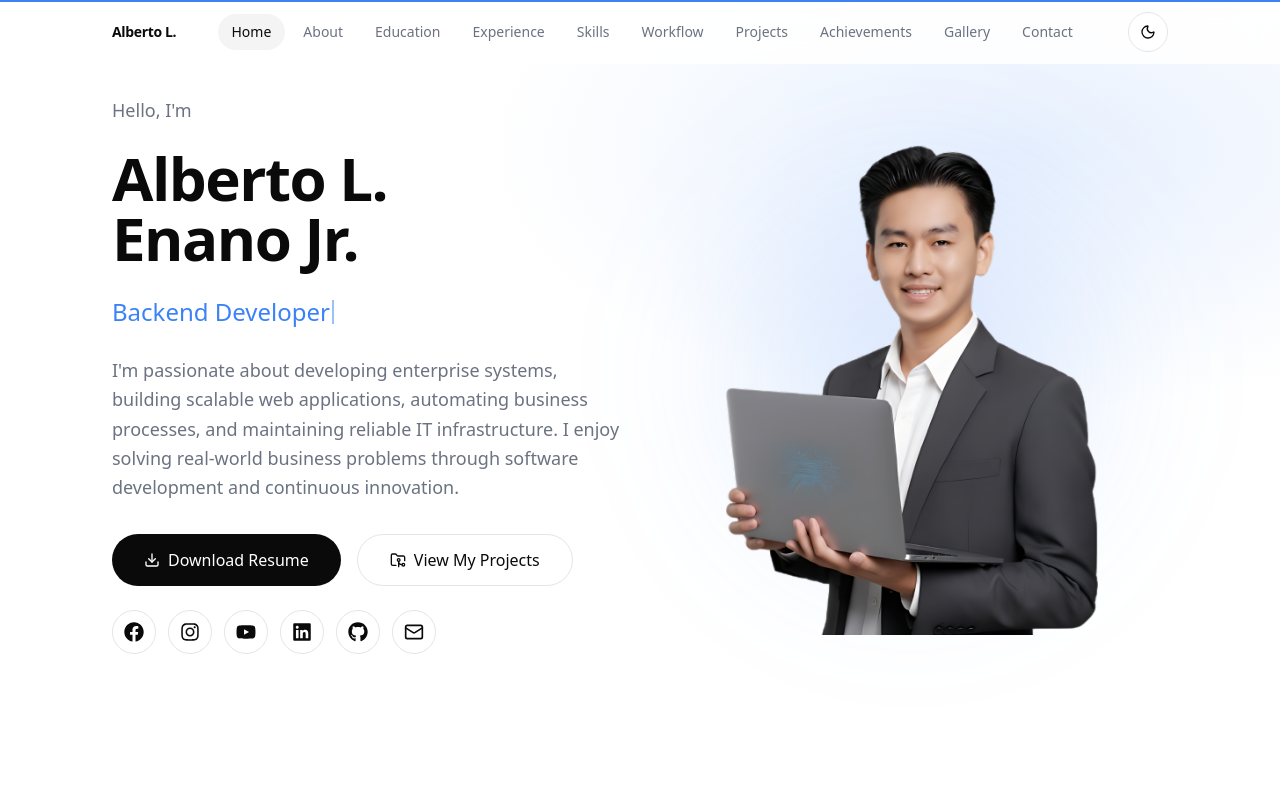
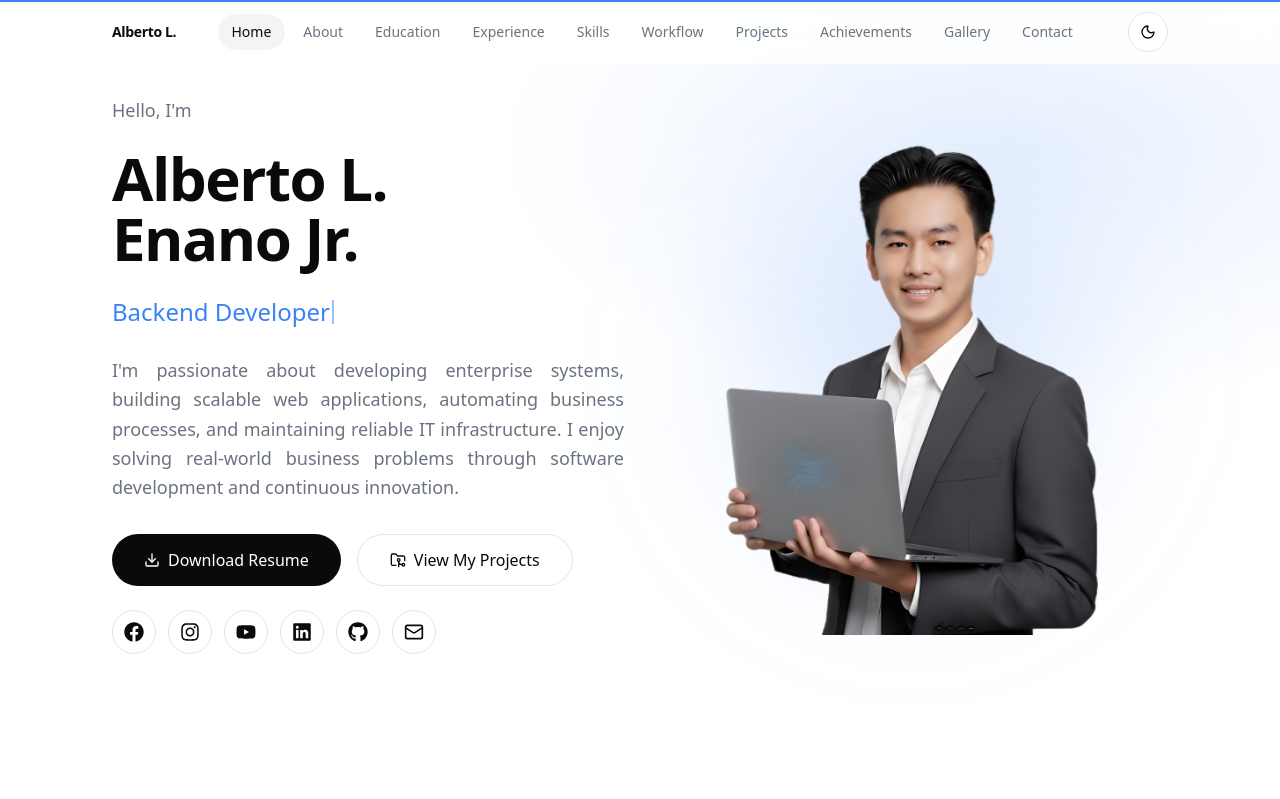
Before and after one commit to alenanojr/Alejr-Portfolio, a React (Vite) app in the folder client/: page / in a window 1280 px wide. Shown: the top 799 px of the page. Built offline with nearby package versions, Linux system fonts and the light colour scheme.

Commit message:
Updating Resume

```diff
--- a/client/src/components/sections/Hero.tsx
+++ b/client/src/components/sections/Hero.tsx
@@ -108,7 +108,7 @@ export function Hero() {
             initial="hidden"
             animate="show"
             custom={0.3}
-            className="max-w-xl text-base leading-relaxed text-muted-foreground sm:text-lg"
+            className="max-w-xl text-sm leading-relaxed text-justify text-muted-foreground sm:text-lg"
           >
             {personalInfo.introduction}
           </motion.p>
```
Also changed, not shown: 2 other files (tests, documents, lock files or other folders).
